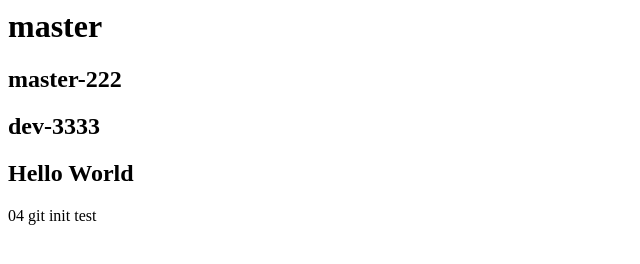
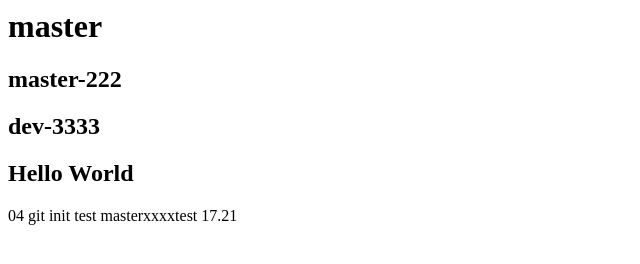
Before and after one commit to jerryfanfanfan24/github-demo, a plain HTML site: page index.html in a window 1280 px wide. Shown: the whole page, without its empty margins (0-640 px from the left). Drawn offline with Linux system fonts and the light colour scheme.

Commit message:
17.21更改了index.html

```diff
--- a/index.html
+++ b/index.html
@@ -14,5 +14,6 @@
 
   <h2>Hello World</h2>
   04 git init test
+  masterxxxxtest 17.21
 </body>
 </html>
```
